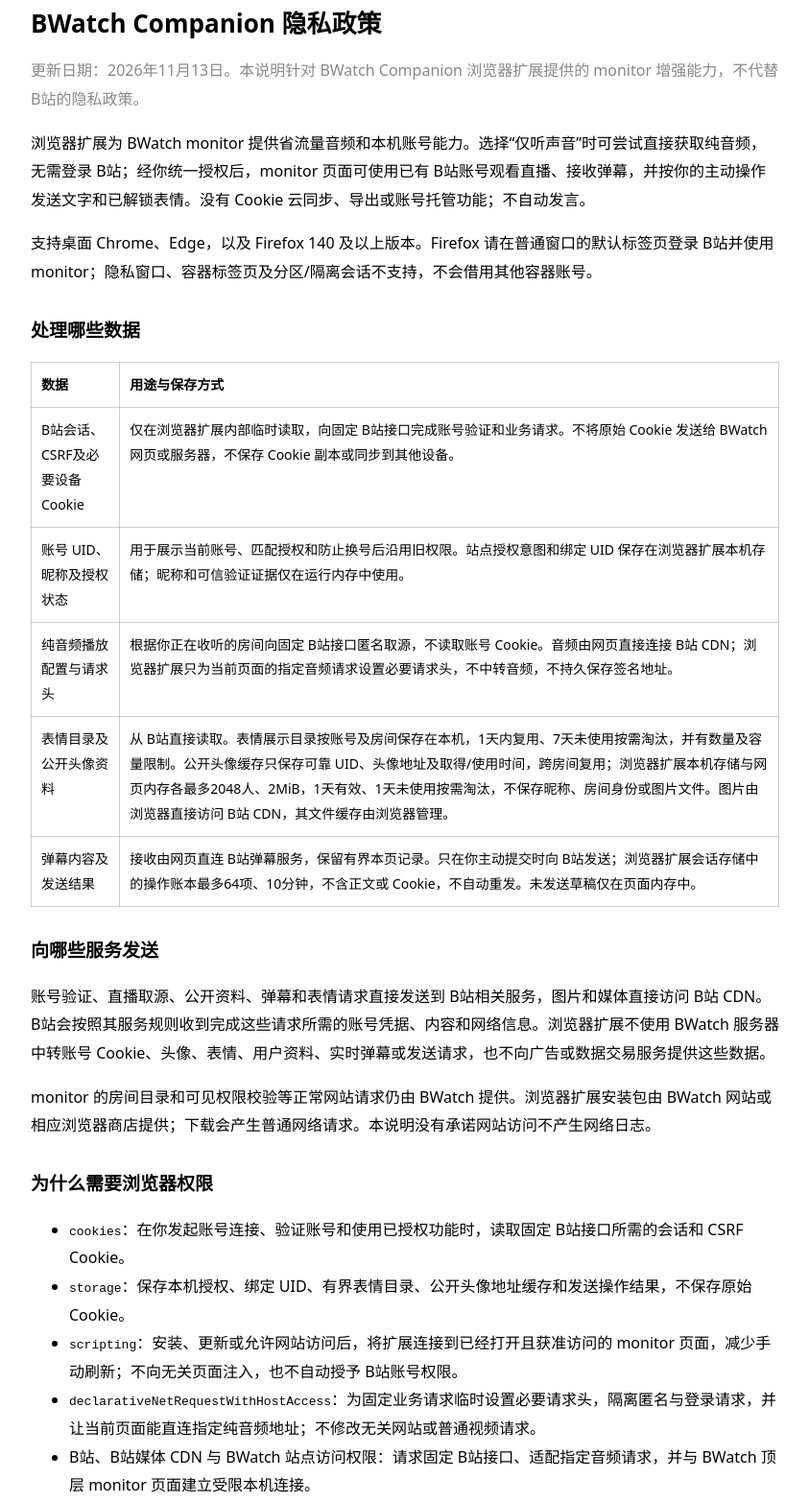
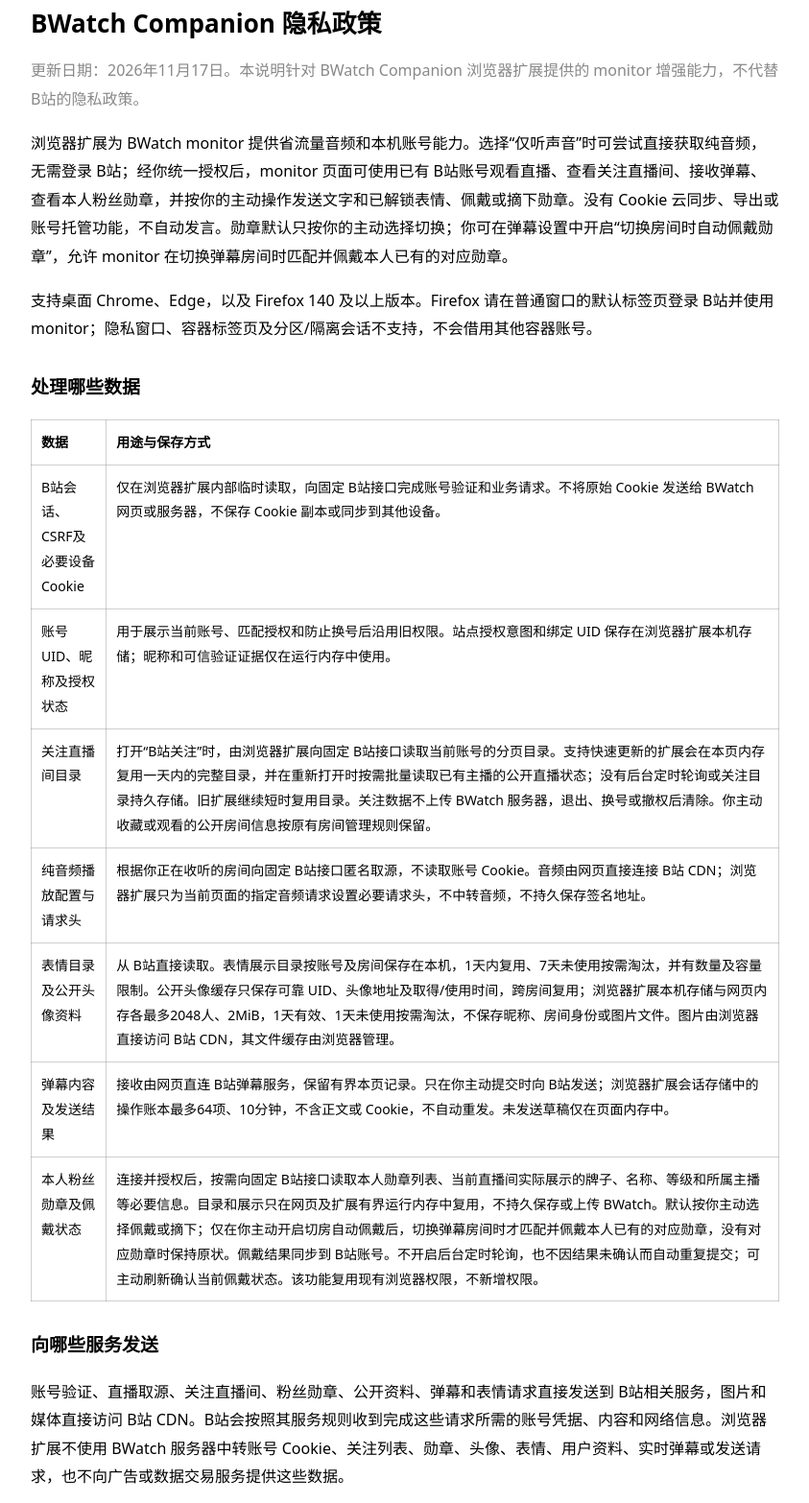
Before and after one commit to dumpling233/bwatch-companion, a plain HTML site: page extension-privacy.html in a window 1280 px wide. Shown: the part 80-1646 px from the top of the page at 96% size, without its empty margins (218-1061 px from the left). Drawn offline with Linux system fonts and the light colour scheme.

Commit message:
docs: explain fan medal data and opt-in automatic wearing

```diff
--- a/extension-privacy.html
+++ b/extension-privacy.html
@@ -14,8 +14,8 @@
   <nav><a href="./">帮助首页</a> · <a href="https://bwatch.icu/monitor">打开多路直播</a></nav>
   <main>
     <h1>BWatch Companion 隐私政策</h1>
-    <p class="note">更新日期：2026年11月13日。本说明针对 BWatch Companion 浏览器扩展提供的 monitor 增强能力，不代替 B站的隐私政策。</p>
-    <p>浏览器扩展为 BWatch monitor 提供省流量音频和本机账号能力。选择“仅听声音”时可尝试直接获取纯音频，无需登录 B站；经你统一授权后，monitor 页面可使用已有 B站账号观看直播、接收弹幕，并按你的主动操作发送文字和已解锁表情。没有 Cookie 云同步、导出或账号托管功能；不自动发言。</p>
+    <p class="note">更新日期：2026年11月17日。本说明针对 BWatch Companion 浏览器扩展提供的 monitor 增强能力，不代替 B站的隐私政策。</p>
+    <p>浏览器扩展为 BWatch monitor 提供省流量音频和本机账号能力。选择“仅听声音”时可尝试直接获取纯音频，无需登录 B站；经你统一授权后，monitor 页面可使用已有 B站账号观看直播、查看关注直播间、接收弹幕、查看本人粉丝勋章，并按你的主动操作发送文字和已解锁表情、佩戴或摘下勋章。没有 Cookie 云同步、导出或账号托管功能，不自动发言。勋章默认只按你的主动选择切换；你可在弹幕设置中开启“切换房间时自动佩戴勋章”，允许 monitor 在切换弹幕房间时匹配并佩戴本人已有的对应勋章。</p>
     <p>支持桌面 Chrome、Edge，以及 Firefox 140 及以上版本。Firefox 请在普通窗口的默认标签页登录 B站并使用 monitor；隐私窗口、容器标签页及分区/隔离会话不支持，不会借用其他容器账号。</p>
     <h2>处理哪些数据</h2>
     <table>
@@ -23,13 +23,15 @@
       <tbody>
         <tr><td>B站会话、CSRF及必要设备 Cookie</td><td>仅在浏览器扩展内部临时读取，向固定 B站接口完成账号验证和业务请求。不将原始 Cookie 发送给 BWatch 网页或服务器，不保存 Cookie 副本或同步到其他设备。</td></tr>
         <tr><td>账号 UID、昵称及授权状态</td><td>用于展示当前账号、匹配授权和防止换号后沿用旧权限。站点授权意图和绑定 UID 保存在浏览器扩展本机存储；昵称和可信验证证据仅在运行内存中使用。</td></tr>
+        <tr><td>关注直播间目录</td><td>打开“B站关注”时，由浏览器扩展向固定 B站接口读取当前账号的分页目录。支持快速更新的扩展会在本页内存复用一天内的完整目录，并在重新打开时按需批量读取已有主播的公开直播状态；没有后台定时轮询或关注目录持久存储。旧扩展继续短时复用目录。关注数据不上传 BWatch 服务器，退出、换号或撤权后清除。你主动收藏或观看的公开房间信息按原有房间管理规则保留。</td></tr>
         <tr><td>纯音频播放配置与请求头</td><td>根据你正在收听的房间向固定 B站接口匿名取源，不读取账号 Cookie。音频由网页直接连接 B站 CDN；浏览器扩展只为当前页面的指定音频请求设置必要请求头，不中转音频，不持久保存签名地址。</td></tr>
         <tr><td>表情目录及公开头像资料</td><td>从 B站直接读取。表情展示目录按账号及房间保存在本机，1天内复用、7天未使用按需淘汰，并有数量及容量限制。公开头像缓存只保存可靠 UID、头像地址及取得/使用时间，跨房间复用；浏览器扩展本机存储与网页内存各最多2048人、2MiB，1天有效、1天未使用按需淘汰，不保存昵称、房间身份或图片文件。图片由浏览器直接访问 B站 CDN，其文件缓存由浏览器管理。</td></tr>
         <tr><td>弹幕内容及发送结果</td><td>接收由网页直连 B站弹幕服务，保留有界本页记录。只在你主动提交时向 B站发送；浏览器扩展会话存储中的操作账本最多64项、10分钟，不含正文或 Cookie，不自动重发。未发送草稿仅在页面内存中。</td></tr>
+        <tr><td>本人粉丝勋章及佩戴状态</td><td>连接并授权后，按需向固定 B站接口读取本人勋章列表、当前直播间实际展示的牌子、名称、等级和所属主播等必要信息。目录和展示只在网页及扩展有界运行内存中复用，不持久保存或上传 BWatch。默认按你主动选择佩戴或摘下；仅在你主动开启切房自动佩戴后，切换弹幕房间时才匹配并佩戴本人已有的对应勋章，没有对应勋章时保持原状。佩戴结果同步到 B站账号。不开启后台定时轮询，也不因结果未确认而自动重复提交；可主动刷新确认当前佩戴状态。该功能复用现有浏览器权限，不新增权限。</td></tr>
       </tbody>
     </table>
     <h2>向哪些服务发送</h2>
-    <p>账号验证、直播取源、公开资料、弹幕和表情请求直接发送到 B站相关服务，图片和媒体直接访问 B站 CDN。B站会按照其服务规则收到完成这些请求所需的账号凭据、内容和网络信息。浏览器扩展不使用 BWatch 服务器中转账号 Cookie、头像、表情、用户资料、实时弹幕或发送请求，也不向广告或数据交易服务提供这些数据。</p>
+    <p>账号验证、直播取源、关注直播间、粉丝勋章、公开资料、弹幕和表情请求直接发送到 B站相关服务，图片和媒体直接访问 B站 CDN。B站会按照其服务规则收到完成这些请求所需的账号凭据、内容和网络信息。浏览器扩展不使用 BWatch 服务器中转账号 Cookie、关注列表、勋章、头像、表情、用户资料、实时弹幕或发送请求，也不向广告或数据交易服务提供这些数据。</p>
     <p>monitor 的房间目录和可见权限校验等正常网站请求仍由 BWatch 提供。浏览器扩展安装包由 BWatch 网站或相应浏览器商店提供；下载会产生普通网络请求。本说明没有承诺网站访问不产生网络日志。</p>
     <h2>为什么需要浏览器权限</h2>
     <ul>
@@ -47,12 +49,13 @@
         <tr><td>认证信息（<code>authenticationInfo</code>）</td><td>向固定 B站接口提供账号会话和必要认证材料。</td></tr>
         <tr><td>身份信息（<code>personallyIdentifyingInfo</code>）</td><td>验证账号 UID、显示账号昵称，以及按可靠 UID 获取公开头像资料。</td></tr>
         <tr><td>个人通信（<code>personalCommunications</code>）</td><td>为弹幕互动处理消息内容；网页直连 B站接收实时弹幕，浏览器扩展仅按你的主动操作向 B站提交文字弹幕或表情消息。</td></tr>
-        <tr><td>网站内容（<code>websiteContent</code>）</td><td>固定业务使用的 Cookie、请求头、请求/响应，以及房间和表情等公开内容。</td></tr>
+        <tr><td>网站内容（<code>websiteContent</code>）</td><td>固定业务使用的 Cookie、请求头、请求/响应，以及关注直播间、房间、表情和本人粉丝勋章等内容。</td></tr>
       </tbody>
     </table>
     <p>这些声明表示必要功能的数据流，并不表示 BWatch 服务器收集上述数据。相关业务数据直接交给 B站服务，不用于广告、遥测或云同步。分类与安装提示依据 <a href="https://extensionworkshop.com/documentation/develop/firefox-builtin-data-consent/" target="_blank" rel="noopener noreferrer">Mozilla 内建数据同意机制</a>。</p>
     <h2>如何停止和清理</h2>
     <p>在浏览器扩展弹窗或 monitor 的“账号与帮助”中撤销 BWatch 授权，即停止 BWatch 的全部账号能力；不会退出 B站。明确退出 B站或换号后，旧账号能力停止，新账号需重新确认。撤销、退出、换号或相关身份凭据实际变化会清理相应个人上下文、表情目录及公开头像地址缓存；之后仍可按实际可见需求重新取得公开头像，不能借缓存还原脱敏身份。</p>
+    <p>关闭“切换房间时自动佩戴勋章”可停止后续自动切换；关闭开关、撤销授权、退出或换号均不会自动摘下或恢复已在 B站佩戴的勋章，已经提交的佩戴请求仍可能完成。撤销授权、退出或换号会清理本机运行内存中的勋章数据；B站账号的实际佩戴状态由你在 B站或再次授权后管理。</p>
     <p>撤销账号授权不影响匿名纯音频。停止收听可关闭对应播放器；如需停用全部增强能力，可禁用浏览器扩展。在浏览器扩展管理页移除 BWatch Companion，可删除浏览器扩展的本机存储。浏览器自身保存的 B站 Cookie、HTTP 图片缓存及 B站服务端数据不由此操作删除，应在浏览器或 B站自行管理。</p>
     <h2>本说明页面的托管</h2>
     <p>本页面由 GitHub Pages 提供，不包含登录表单、分析脚本、外部图片或扩展业务请求。访问时，GitHub 可能按其 <a href="https://docs.github.com/en/site-policy/privacy-policies/github-general-privacy-statement" target="_blank" rel="noopener noreferrer">隐私声明</a>处理正常的网站访问数据。主动使用 GitHub 反馈入口时，也适用 GitHub 的服务规则。</p>
```
